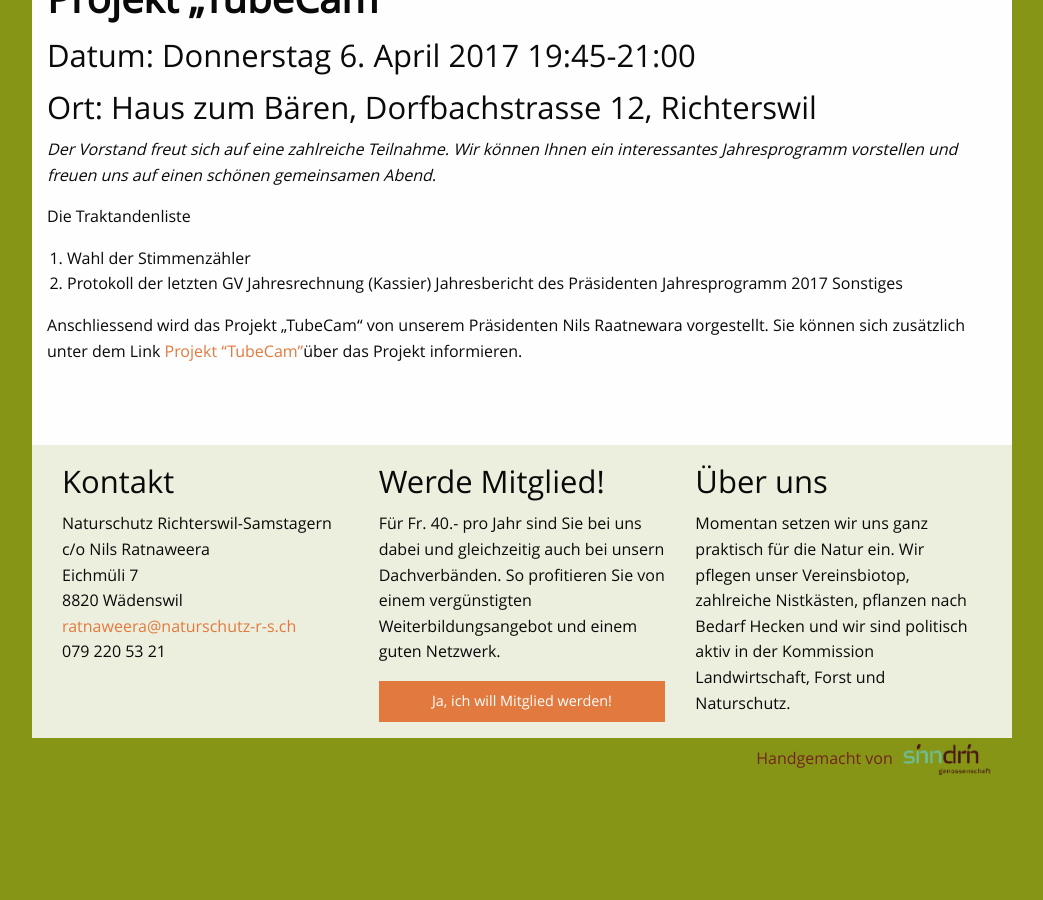
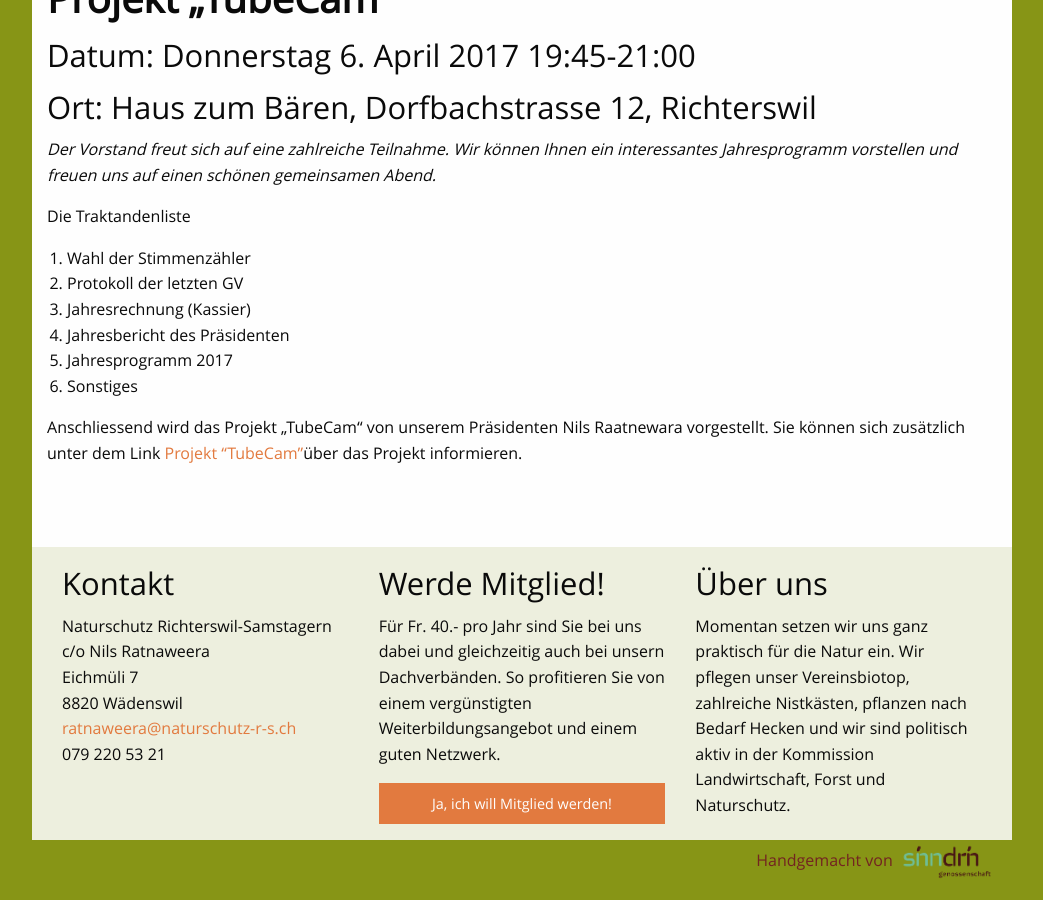
Before and after one commit to Naturschutz-Richterswil-Samstagern/Naturschutz-Richterswil-Samstagern.github.io, a Jekyll site: the page built from _posts/2017-01-25-gv-2017.md, in a window 1280 px wide and 900 px high, scrolled down 608 px. Shown: the whole window, without its empty margins (118-1161 px from the left). Built offline with Jekyll 4.4.1, drawn with Linux system fonts in a browser that asks for light colours; before the commit the page ends 1405 px from its top, so only the background shows below that; some of the changed lines change nothing that is shown.

Commit message:
Updated 2017-01-25-gv-2017.md

```diff
--- a/_posts/2017-01-25-gv-2017.md
+++ b/_posts/2017-01-25-gv-2017.md
@@ -18,10 +18,10 @@ _Der Vorstand freut sich auf eine zahlreiche Teilnahme. Wir können Ihnen ein in
 Die Traktandenliste
 1. Wahl der Stimmenzähler
 1. Protokoll der letzten GV
-Jahresrechnung (Kassier)
-Jahresbericht des Präsidenten
-Jahresprogramm 2017
-Sonstiges
+1. Jahresrechnung (Kassier)
+1. Jahresbericht des Präsidenten
+1. Jahresprogramm 2017
+1. Sonstiges
 
 
 Anschliessend wird das Projekt „TubeCam“ von unserem Präsidenten Nils Raatnewara vorgestellt.
```
